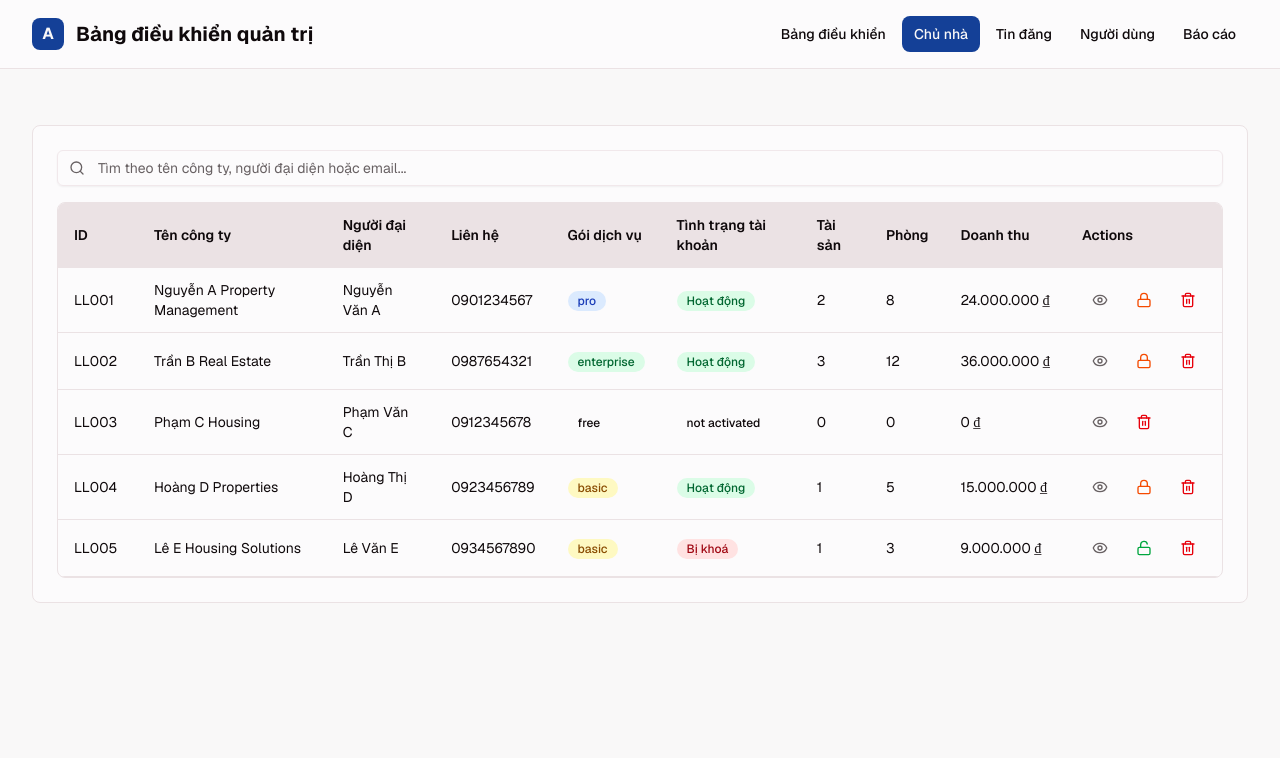
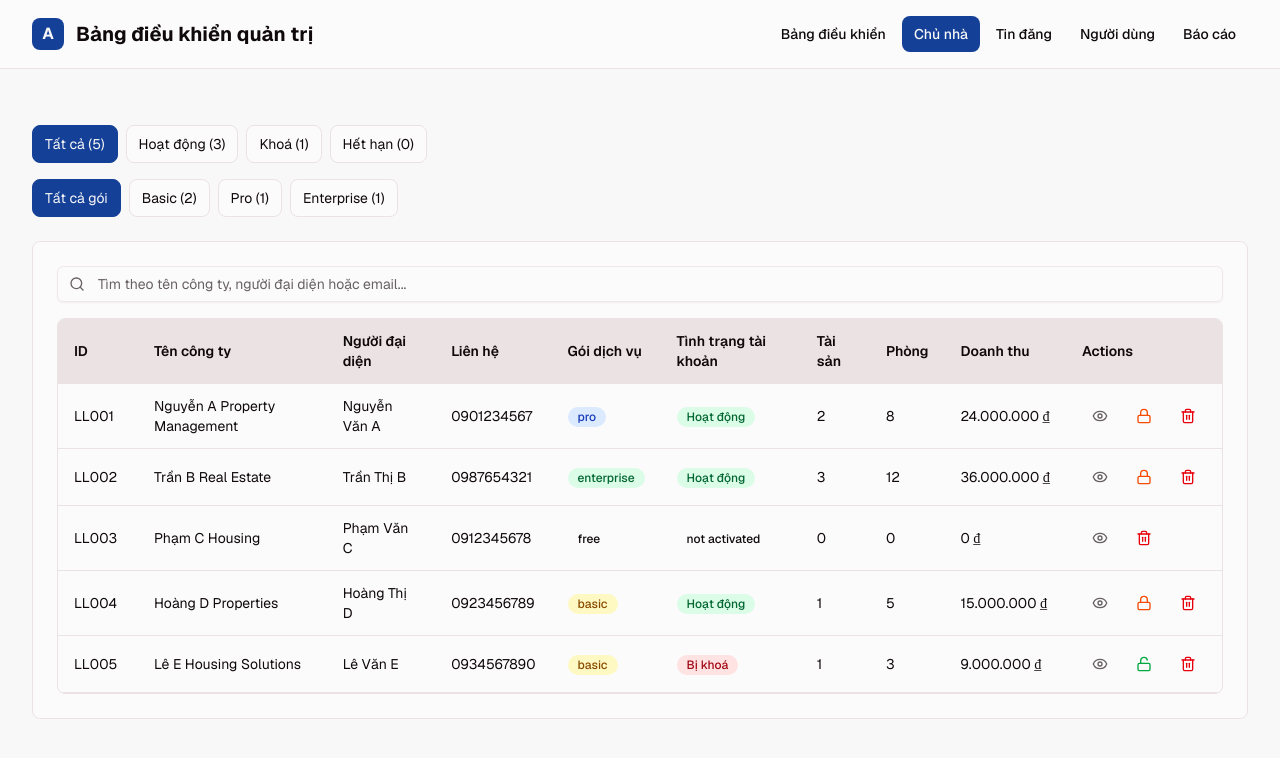
Before and after one commit to laihoangduy2424/dashboardtimtro, a Next.js app: page /dashboard/landlords in a window 1280 px wide. Shown: the top 758 px of the page. Built offline with nearby package versions, Linux system fonts and the light colour scheme.

Commit message:
feat: add filter options to landlords page
Add status and service tier filters for real-time updates.

Co-authored-by: Duy Lại Hoàng <170998843+laihoangduy2424@users.noreply.github.com>

```diff
--- a/app/dashboard/landlords/page.tsx
+++ b/app/dashboard/landlords/page.tsx
@@ -12,6 +12,8 @@ import { formatCurrency } from '@/lib/utils'
 export default function LandlordsPage() {
   const [selectedLandlord, setSelectedLandlord] = useState<Landlord | null>(null)
   const [isModalOpen, setIsModalOpen] = useState(false)
+  const [filterStatus, setFilterStatus] = useState<'all' | 'active' | 'suspended' | 'expired'>('all')
+  const [filterTier, setFilterTier] = useState<'all' | 'basic' | 'pro' | 'enterprise'>('all')
 
   const columns: Column<Landlord>[] = [
     {
@@ -93,6 +95,22 @@ export default function LandlordsPage() {
     // TODO: Call API to delete landlord
   }
 
+  const getFilteredLandlords = () => {
+    let result = mockLandlords
+
+    if (filterStatus !== 'all') {
+      result = result.filter(l => l.status === filterStatus)
+    }
+
+    if (filterTier !== 'all') {
+      result = result.filter(l => l.serviceTier === filterTier)
+    }
+
+    return result
+  }
+
+  const filteredLandlords = getFilteredLandlords()
+
   return (
     <div className="space-y-6 p-4 sm:p-6 lg:p-8">
       {/* Header */}
@@ -101,10 +119,96 @@ export default function LandlordsPage() {
         <p className="mt-1 text-muted-foreground"></p>
       </div>
 
-      {/* Data Table */}
+      {/* Filters */}
+      <div className="flex flex-col gap-4">
+        <div className="flex flex-wrap gap-2">
+          <button
+            onClick={() => setFilterStatus('all')}
+            className={`px-3 py-2 rounded-lg border text-sm transition-colors ${
+              filterStatus === 'all'
+                ? 'bg-primary text-primary-foreground border-primary'
+                : 'border-border bg-card hover:border-primary/50'
+            }`}
+          >
+            Tất cả ({mockLandlords.length})
+          </button>
+          <button
+            onClick={() => setFilterStatus('active')}
+            className={`px-3 py-2 rounded-lg border text-sm transition-colors ${
+              filterStatus === 'active'
+                ? 'bg-primary text-primary-foreground border-primary'
+                : 'border-border bg-card hover:border-primary/50'
+            }`}
+          >
+            Hoạt động ({mockLandlords.filter(l => l.status === 'active').length})
+          </button>
+          <button
+            onClick={() => setFilterStatus('suspended')}
+            className={`px-3 py-2 rounded-lg border text-sm transition-colors ${
+              filterStatus === 'suspended'
+                ? 'bg-primary text-primary-foreground border-primary'
+                : 'border-border bg-card hover:border-primary/50'
+            }`}
+          >
+            Khoá ({mockLandlords.filter(l => l.status === 'suspended').length})
+          </button>
+          <button
+            onClick={() => setFilterStatus('expired')}
+            className={`px-3 py-2 rounded-lg border text-sm transition-colors ${
+              filterStatus === 'expired'
+                ? 'bg-primary text-primary-foreground border-primary'
+                : 'border-border bg-card hover:border-primary/50'
+            }`}
+          >
+            Hết hạn ({mockLandlords.filter(l => l.status === 'expired').length})
+          </button>
+        </div>
+        <div className="flex flex-wrap gap-2">
+          <button
+            onClick={() => setFilterTier('all')}
+            className={`px-3 py-2 rounded-lg border text-sm transition-colors ${
+              filterTier === 'all'
+                ? 'bg-primary text-primary-foreground border-primary'
+                : 'border-border bg-card hover:border-primary/50'
+            }`}
+          >
+            Tất cả gói
+          </button>
+          <button
+            onClick={() => setFilterTier('basic')}
+            className={`px-3 py-2 rounded-lg border text-sm transition-colors ${
+              filterTier === 'basic'
+                ? 'bg-primary text-primary-foreground border-primary'
+                : 'border-border bg-card hover:border-primary/50'
+            }`}
+          >
+            Basic ({mockLandlords.filter(l => l.serviceTier === 'basic').length})
+          </button>
+          <button
+            onClick={() => setFilterTier('pro')}
+            className={`px-3 py-2 rounded-lg border text-sm transition-colors ${
+              filterTier === 'pro'
+                ? 'bg-primary text-primary-foreground border-primary'
+                : 'border-border bg-card hover:border-primary/50'
+            }`}
+          >
+            Pro ({mockLandlords.filter(l => l.serviceTier === 'pro').length})
+          </button>
+          <button
+            onClick={() => setFilterTier('enterprise')}
+            className={`px-3 py-2 rounded-lg border text-sm transition-colors ${
+              filterTier === 'enterprise'
+                ? 'bg-primary text-primary-foreground border-primary'
+                : 'border-border bg-card hover:border-primary/50'
+            }`}
+          >
+            Enterprise ({mockLandlords.filter(l => l.serviceTier === 'enterprise').length})
+          </button>
+        </div>
+      </div>
       <div className="rounded-lg border border-border bg-card p-6">
         <DataTable<Landlord>
-          data={mockLandlords}
+          data={filteredLandlords}
           columns={columns}
           searchPlaceholder="Tìm theo tên công ty, người đại diện hoặc email..."
           searchableFields={['companyName', 'representativeName', 'email', 'phone']}
```
